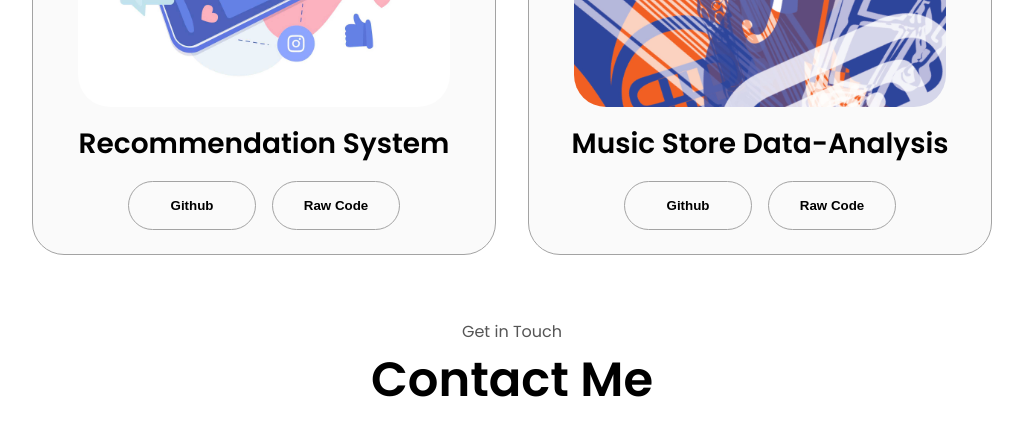
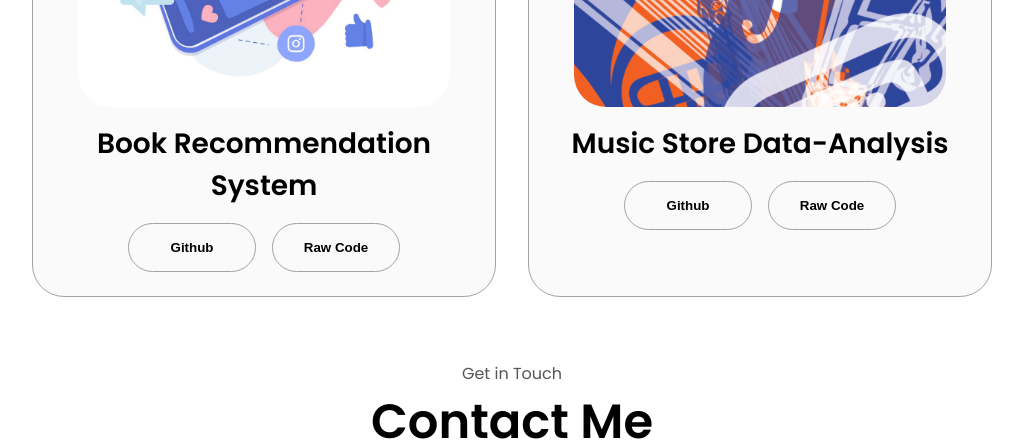
Before and after one commit to AmishaAsif/AmishaAsif.github.io, a plain HTML site: page index.html in a window 1280 px wide. Shown: the part 4160-4605 px from the top of the page, without its empty margins (128-1151 px from the left). Drawn offline with Linux system fonts and the light colour scheme.

Commit message:
Update index.html

```diff
--- a/index.html
+++ b/index.html
@@ -374,7 +374,7 @@
                 class="project-img"
               />
             </div>
-            <h2 class="experience-sub-title project-title">Recommendation System</h2>
+            <h2 class="experience-sub-title project-title">Book Recommendation System</h2>
             <div class="btn-container">
               <button
                 class="btn btn-color-2 project-btn"
```
